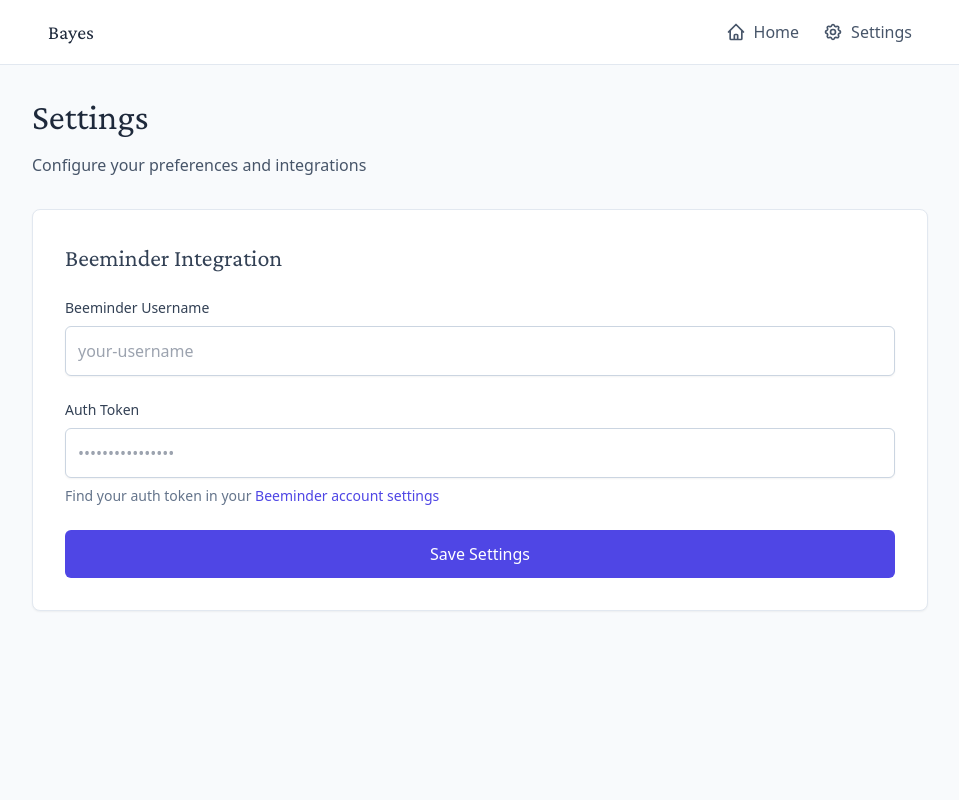
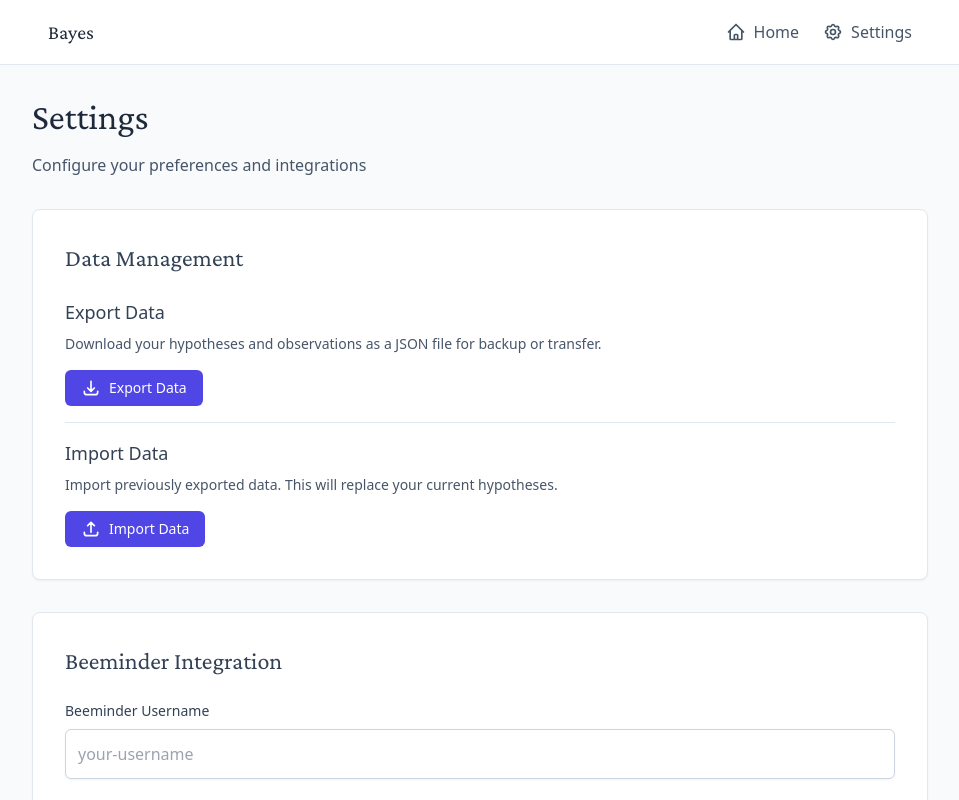
Before and after one commit to narthur/bayes, a SvelteKit app: page /settings in a window 1280 px wide. Shown: the top 800 px of the page, without its empty margins (160-1119 px from the left). Built offline with nearby package versions, Linux system fonts and the light colour scheme.

Commit message:
move data import and export to settings page

```diff
--- a/src/routes/+page.svelte
+++ b/src/routes/+page.svelte
@@ -70,70 +70,7 @@
 				creating a hypothesis below or explore your existing ones.
 			</p>
 
-			<div class="flex justify-center gap-4">
-				<button
-					on:click={() => {
-						const data = JSON.stringify(loadHypotheses(), null, 2);
-						const blob = new Blob([data], { type: 'application/json' });
-						const url = URL.createObjectURL(blob);
-						const a = document.createElement('a');
-						a.href = url;
-						a.download = `bayes-hypotheses-${new Date().toISOString().split('T')[0]}.json`;
-						document.body.appendChild(a);
-						a.click();
-						document.body.removeChild(a);
-						URL.revokeObjectURL(url);
-					}}
-					class="inline-flex items-center gap-2 px-4 py-2 text-sm font-medium text-indigo-600 hover:text-indigo-700 focus:outline-none focus:ring-2 focus:ring-indigo-500 focus:ring-offset-2"
-				>
-					<svg class="w-5 h-5" fill="none" stroke="currentColor" viewBox="0 0 24 24">
-						<path
-							stroke-linecap="round"
-							stroke-linejoin="round"
-							stroke-width="2"
-							d="M4 16v1a3 3 0 003 3h10a3 3 0 003-3v-1m-4-4l-4 4m0 0l-4-4m4 4V4"
-						/>
-					</svg>
-					Export Data
-				</button>
-				<label
-					class="inline-flex items-center gap-2 px-4 py-2 text-sm font-medium text-indigo-600 hover:text-indigo-700 cursor-pointer focus:outline-none focus:ring-2 focus:ring-indigo-500 focus:ring-offset-2"
-				>
-					<svg class="w-5 h-5" fill="none" stroke="currentColor" viewBox="0 0 24 24">
-						<path
-							stroke-linecap="round"
-							stroke-linejoin="round"
-							stroke-width="2"
-							d="M4 16v1a3 3 0 003 3h10a3 3 0 003-3v-1m-4-8l-4-4m0 0L8 8m4-4v12"
-						/>
-					</svg>
-					Import Data
-					<input
-						type="file"
-						accept="application/json"
-						class="hidden"
-						on:change={(e) => {
-							const file = e.target.files?.[0];
-							if (!file) return;
-
-							const reader = new FileReader();
-							reader.onload = (event) => {
-								try {
-									const importedHypotheses = JSON.parse(event.target.result as string);
-									if (confirm('This will replace all your current hypotheses. Are you sure?')) {
-										saveHypotheses(importedHypotheses);
-										hypotheses = importedHypotheses;
-									}
-								} catch (error) {
-									alert('Invalid JSON file');
-								}
-							};
-							reader.readAsText(file);
-							e.target.value = ''; // Reset input
-						}}
-					/>
-				</label>
-			</div>
+=======
 		</div>
 
 		<!-- Add new hypothesis -->
--- a/src/routes/settings/+page.svelte
+++ b/src/routes/settings/+page.svelte
@@ -26,8 +26,92 @@
 			<p class="text-slate-600">Configure your preferences and integrations</p>
 		</div>
 
-		<div class="bg-white rounded-lg shadow-sm border border-slate-200 p-8">
-			<h2 class="text-2xl font-serif text-slate-700 mb-6">Beeminder Integration</h2>
+		<div class="space-y-8">
+			<div class="bg-white rounded-lg shadow-sm border border-slate-200 p-8">
+				<h2 class="text-2xl font-serif text-slate-700 mb-6">Data Management</h2>
+				<div class="flex flex-col gap-4">
+					<div>
+						<h3 class="text-lg font-medium text-slate-700 mb-2">Export Data</h3>
+						<p class="text-slate-600 text-sm mb-4">
+							Download your hypotheses and observations as a JSON file for backup or transfer.
+						</p>
+						<button
+							on:click={() => {
+								const data = JSON.stringify(loadHypotheses(), null, 2);
+								const blob = new Blob([data], { type: 'application/json' });
+								const url = URL.createObjectURL(blob);
+								const a = document.createElement('a');
+								a.href = url;
+								a.download = `bayes-hypotheses-${new Date().toISOString().split('T')[0]}.json`;
+								document.body.appendChild(a);
+								a.click();
+								document.body.removeChild(a);
+								URL.revokeObjectURL(url);
+							}}
+							class="inline-flex items-center gap-2 px-4 py-2 text-sm font-medium text-white bg-indigo-600 rounded-md hover:bg-indigo-700 focus:outline-none focus:ring-2 focus:ring-indigo-500 focus:ring-offset-2"
+						>
+							<svg class="w-5 h-5" fill="none" stroke="currentColor" viewBox="0 0 24 24">
+								<path
+									stroke-linecap="round"
+									stroke-linejoin="round"
+									stroke-width="2"
+									d="M4 16v1a3 3 0 003 3h10a3 3 0 003-3v-1m-4-4l-4 4m0 0l-4-4m4 4V4"
+								/>
+							</svg>
+							Export Data
+						</button>
+					</div>
+
+					<div class="border-t border-slate-200 pt-4">
+						<h3 class="text-lg font-medium text-slate-700 mb-2">Import Data</h3>
+						<p class="text-slate-600 text-sm mb-4">
+							Import previously exported data. This will replace your current hypotheses.
+						</p>
+						<label
+							class="inline-flex items-center gap-2 px-4 py-2 text-sm font-medium text-white bg-indigo-600 rounded-md hover:bg-indigo-700 cursor-pointer focus:outline-none focus:ring-2 focus:ring-indigo-500 focus:ring-offset-2"
+						>
+							<svg class="w-5 h-5" fill="none" stroke="currentColor" viewBox="0 0 24 24">
+								<path
+									stroke-linecap="round"
+									stroke-linejoin="round"
+									stroke-width="2"
+									d="M4 16v1a3 3 0 003 3h10a3 3 0 003-3v-1m-4-8l-4-4m0 0L8 8m4-4v12"
+								/>
+							</svg>
+							Import Data
+							<input
+								type="file"
+								accept="application/json"
+								class="hidden"
+								on:change={(e) => {
+									const file = e.target.files?.[0];
+									if (!file) return;
+
+									const reader = new FileReader();
+									reader.onload = (event) => {
+										try {
+											const importedHypotheses = JSON.parse(event.target.result as string);
+											if (
+												confirm('This will replace all your current hypotheses. Are you sure?')
+											) {
+												saveHypotheses(importedHypotheses);
+												alert('Data imported successfully!');
+											}
+										} catch (error) {
+											alert('Invalid JSON file');
+										}
+									};
+									reader.readAsText(file);
+									e.target.value = ''; // Reset input
+								}}
+							/>
+						</label>
+					</div>
+				</div>
+			</div>
+
+			<div class="bg-white rounded-lg shadow-sm border border-slate-200 p-8">
+				<h2 class="text-2xl font-serif text-slate-700 mb-6">Beeminder Integration</h2>
 			<form on:submit|preventDefault={saveSettings} class="space-y-6">
 				<div>
 					<label for="username" class="block text-sm font-medium text-slate-700 mb-2"
```
